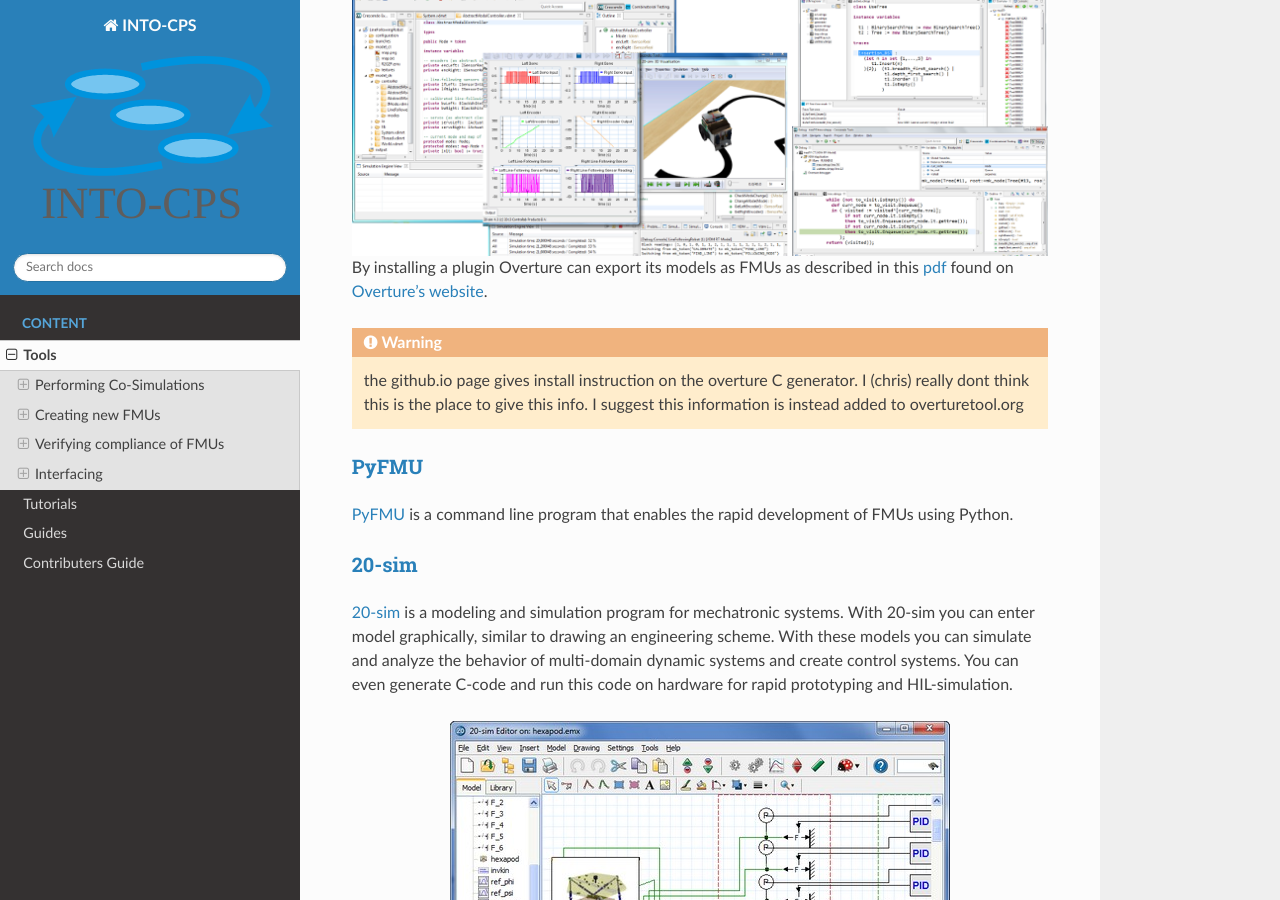
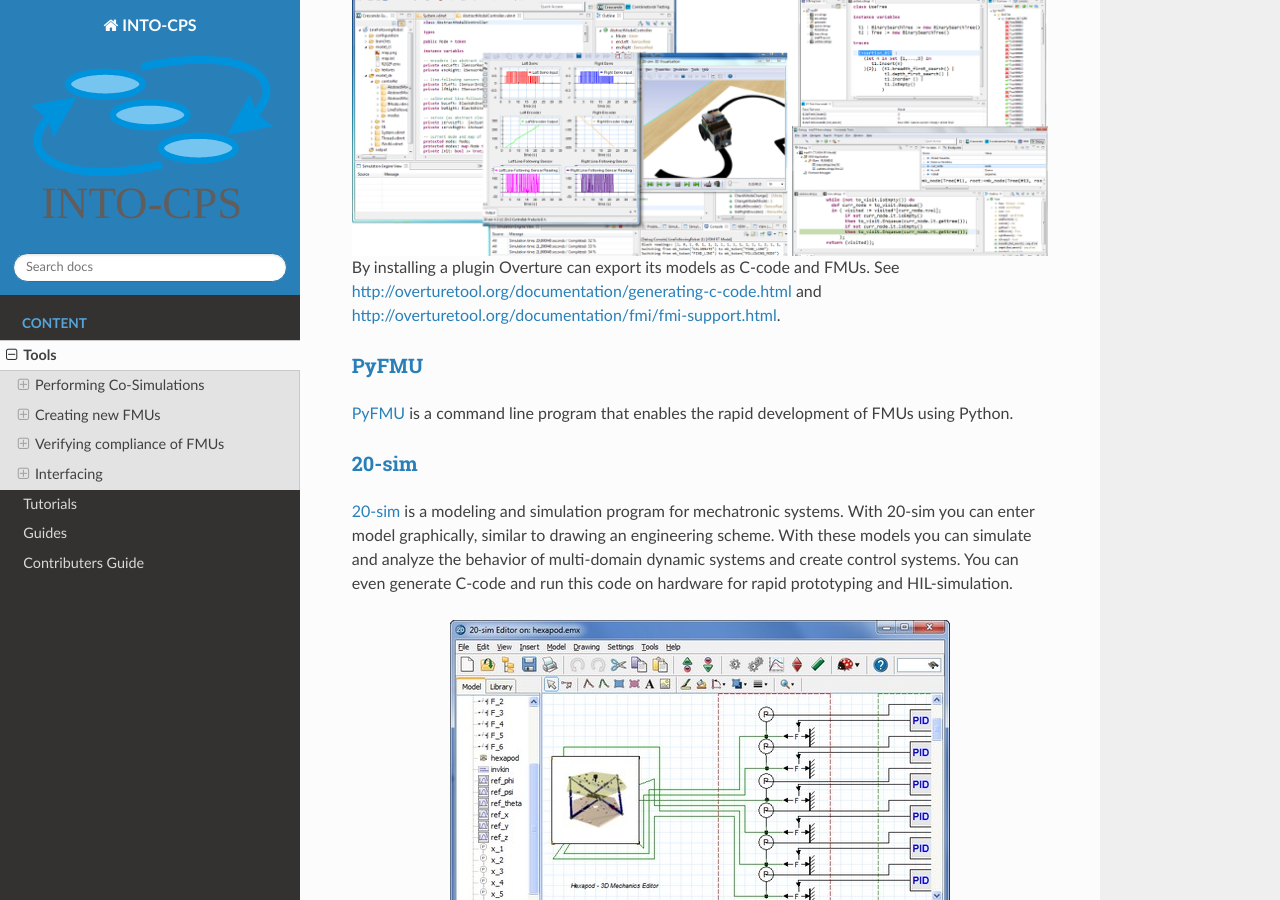
Before and after one commit to INTO-CPS-Association/Documentation, a Sphinx documentation site: the page built from docs/tools.rst, in a window 1280 px wide and 900 px high, scrolled down 7882 px. Built offline with Sphinx 7.4.7 and the Read the Docs theme 2.0.0, drawn with Linux system fonts in a browser that asks for light colours.

Commit message:
Updated tools

```diff
--- a/docs/tools.rst
+++ b/docs/tools.rst
@@ -66,14 +66,8 @@
 .. image:: images/tools_overture.png
     :align: center
 
-By installing a plugin Overture can export its models as FMUs as described in this `pdf <http://raw.github.com/overturetool/documentation/master/documentation/UserGuideOvertureIDE/OvertureIDEUserGuide.pdf>`__ found on `Overture's website`__.
+By installing a plugin Overture can export its models as C-code and FMUs. See http://overturetool.org/documentation/generating-c-code.html and http://overturetool.org/documentation/fmi/fmi-support.html.
 
-__ Overture_
-
-.. warning::
-    the github.io page gives install instruction on the overture C generator.
-    I (chris) really dont think this is the place to give this info.
-    I suggest this information is instead added to overturetool.org
 
 PyFMU_
 ------
```
